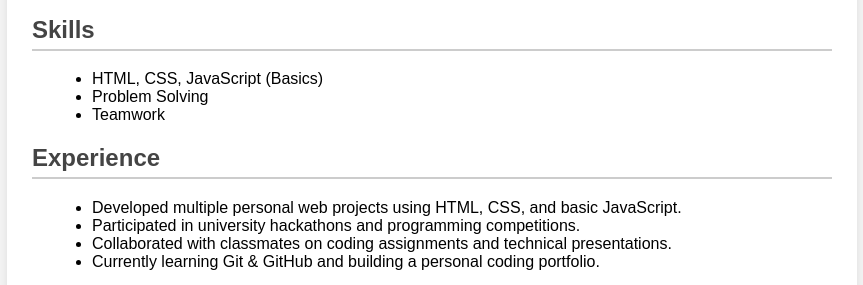
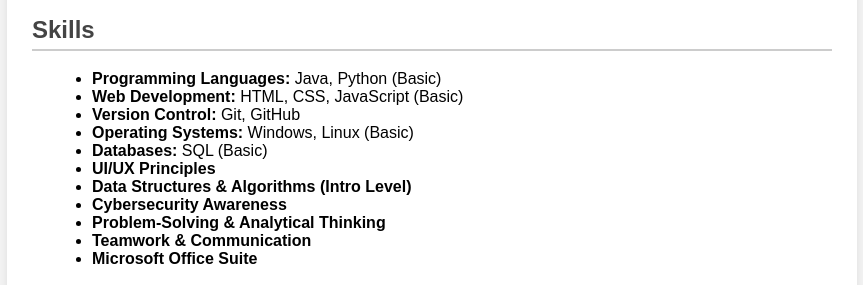
Before and after one commit to HaifaAlotaibi/Haifa-cv, a plain HTML site: page index.html in a window 1280 px wide. Shown: the part 657-942 px from the top of the page, without its empty margins (208-1071 px from the left). Drawn offline with Linux system fonts and the light colour scheme.

Commit message:
Update index.html

```diff
--- a/index.html
+++ b/index.html
@@ -1,4 +1,3 @@
-
 <!DOCTYPE html>
 <html lang="en">
 <head>
@@ -13,7 +12,7 @@
         <h1>Haifa Ali Alotaibi</h1>
         <p class="title">Computer Science Student</p>
         <div class="social-icons">
-            <a href="https://www.linkedin.com/in/haifa-alotaibi-5105b0322?utm_source=share&utm_campaign=share_via&utm_content=profile&utm_medium=ios_app" target="_blank">
+            <a href="https://www.linkedin.com/in/haifa-alotaibi-5105b0322" target="_blank">
                 <i class="fab fa-linkedin"></i>
             </a>
         </div>
@@ -28,7 +27,7 @@
                 <li><strong>University:</strong> Shaqra University</li>
                 <li>
                     <strong>LinkedIn:</strong>
-                    <a href="https://www.linkedin.com/in/haifa-alotaibi-5105b0322?utm_source=share&utm_campaign=share_via&utm_content=profile&utm_medium=ios_app" target="_blank">
+                    <a href="https://www.linkedin.com/in/haifa-alotaibi-5105b0322" target="_blank">
                         linkedin.com/in/haifa-alotaibi
                     </a>
                 </li>
@@ -46,9 +45,17 @@
         <section>
             <h2>Skills</h2>
             <ul>
-                <li>HTML, CSS, JavaScript (Basics)</li>
-                <li>Problem Solving</li>
-                <li>Teamwork</li>
+                <li><strong>Programming Languages:</strong> Java, Python (Basic)</li>
+                <li><strong>Web Development:</strong> HTML, CSS, JavaScript (Basic)</li>
+                <li><strong>Version Control:</strong> Git, GitHub</li>
+                <li><strong>Operating Systems:</strong> Windows, Linux (Basic)</li>
+                <li><strong>Databases:</strong> SQL (Basic)</li>
+                <li><strong>UI/UX Principles</strong></li>
+                <li><strong>Data Structures & Algorithms (Intro Level)</strong></li>
+                <li><strong>Cybersecurity Awareness</strong></li>
+                <li><strong>Problem-Solving & Analytical Thinking</strong></li>
+                <li><strong>Teamwork & Communication</strong></li>
+                <li><strong>Microsoft Office Suite</strong></li>
             </ul>
         </section>
 
```
